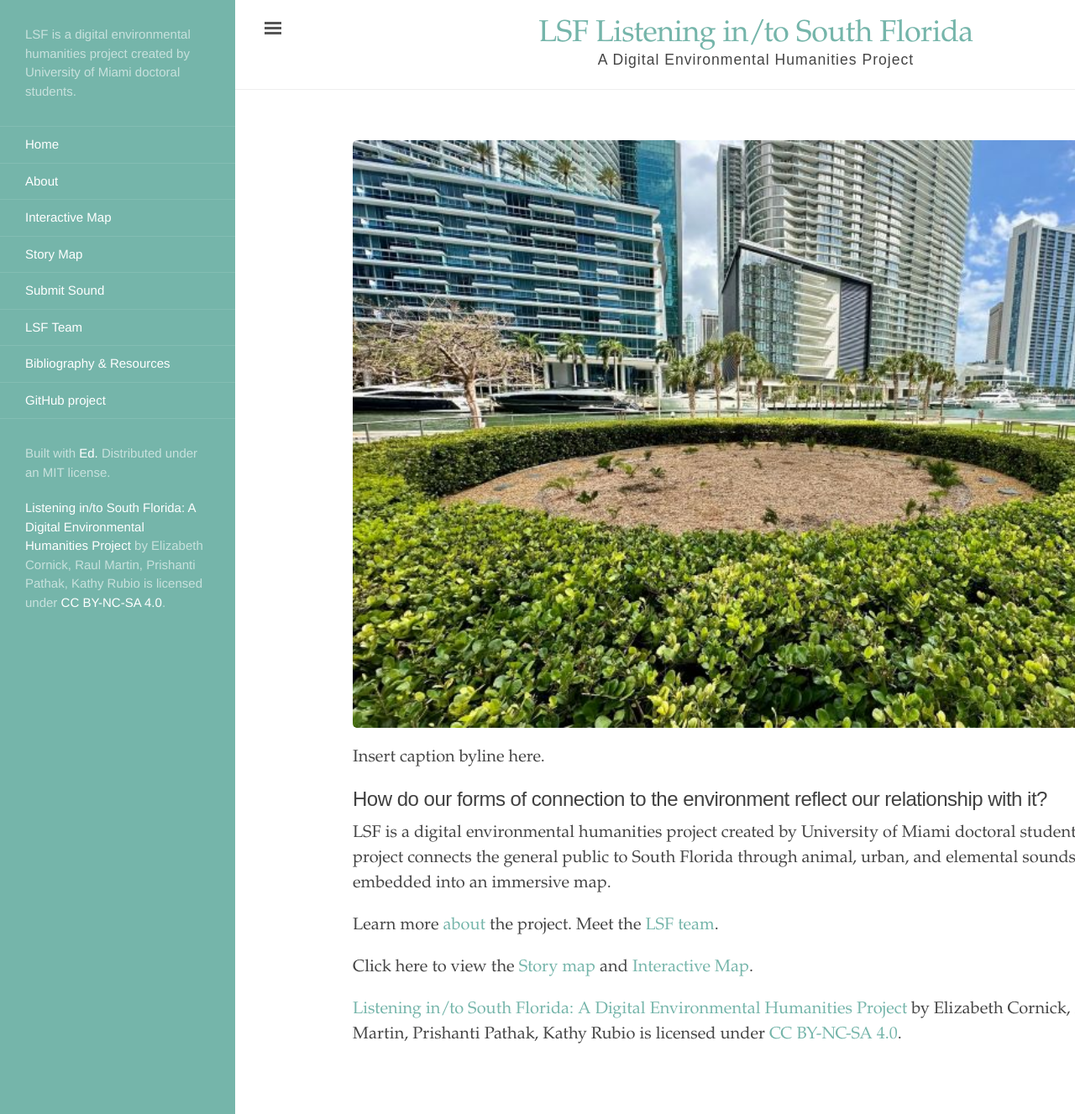
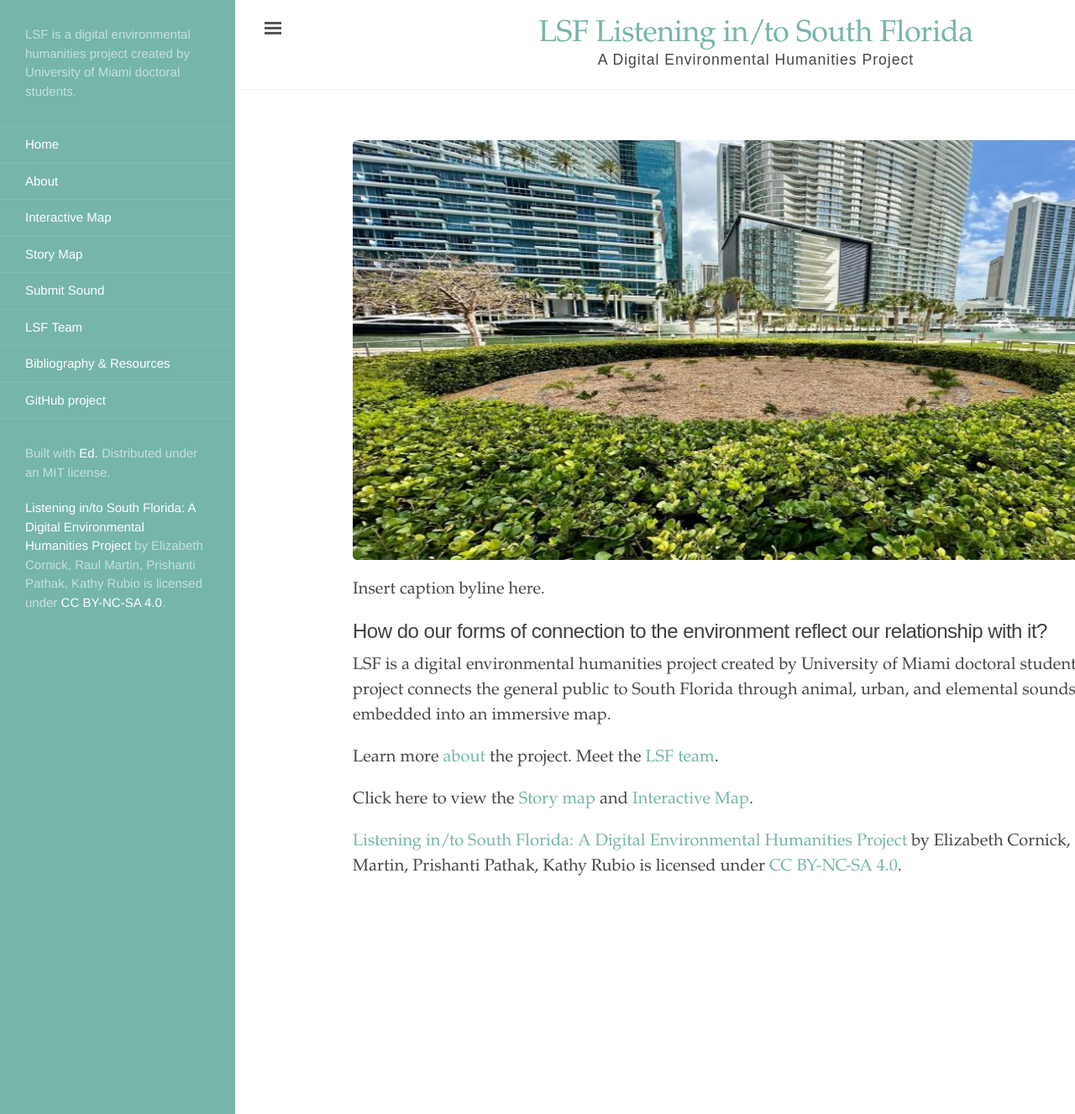
Before and after one commit to rm4-25/lsf_3, a Jekyll site: the page built from index.html, in a window 1280 px wide and 1327 px high. Shown: the whole window at 84% size. Built offline with Jekyll 4.4.1, drawn with Linux system fonts in a browser that asks for light colours.

Commit message:
Update index.html

```diff
--- a/index.html
+++ b/index.html
@@ -4,7 +4,7 @@
 order: 1
 ---
 
-<img src="https://github.com/rm4-25/lsf_3/blob/main/assets/miami%20circle_Image.jpg?raw=true" width="960" height="700">
+<img src="https://github.com/rm4-25/lsf_3/blob/main/assets/miami%20circle_Image.jpg?raw=true" width="960" height="500">
 
 <p>
   Insert caption byline here.
```
